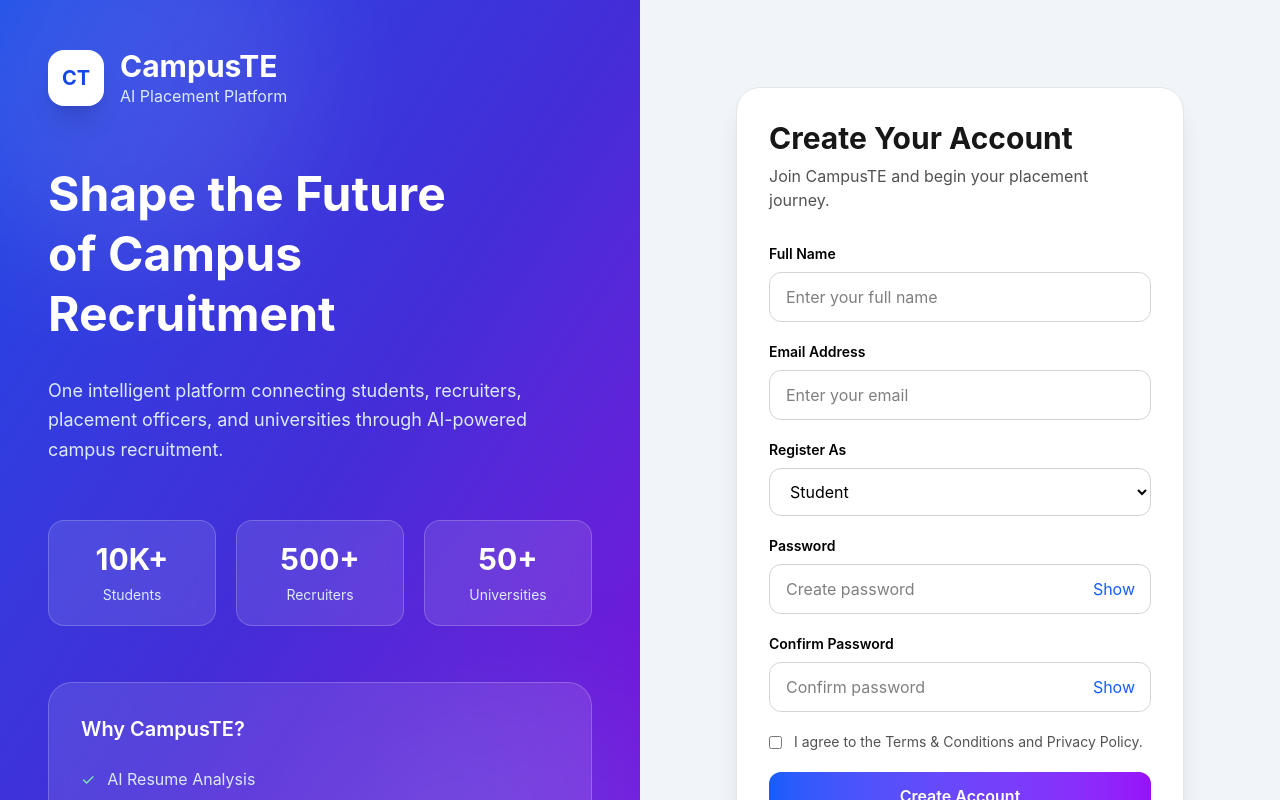
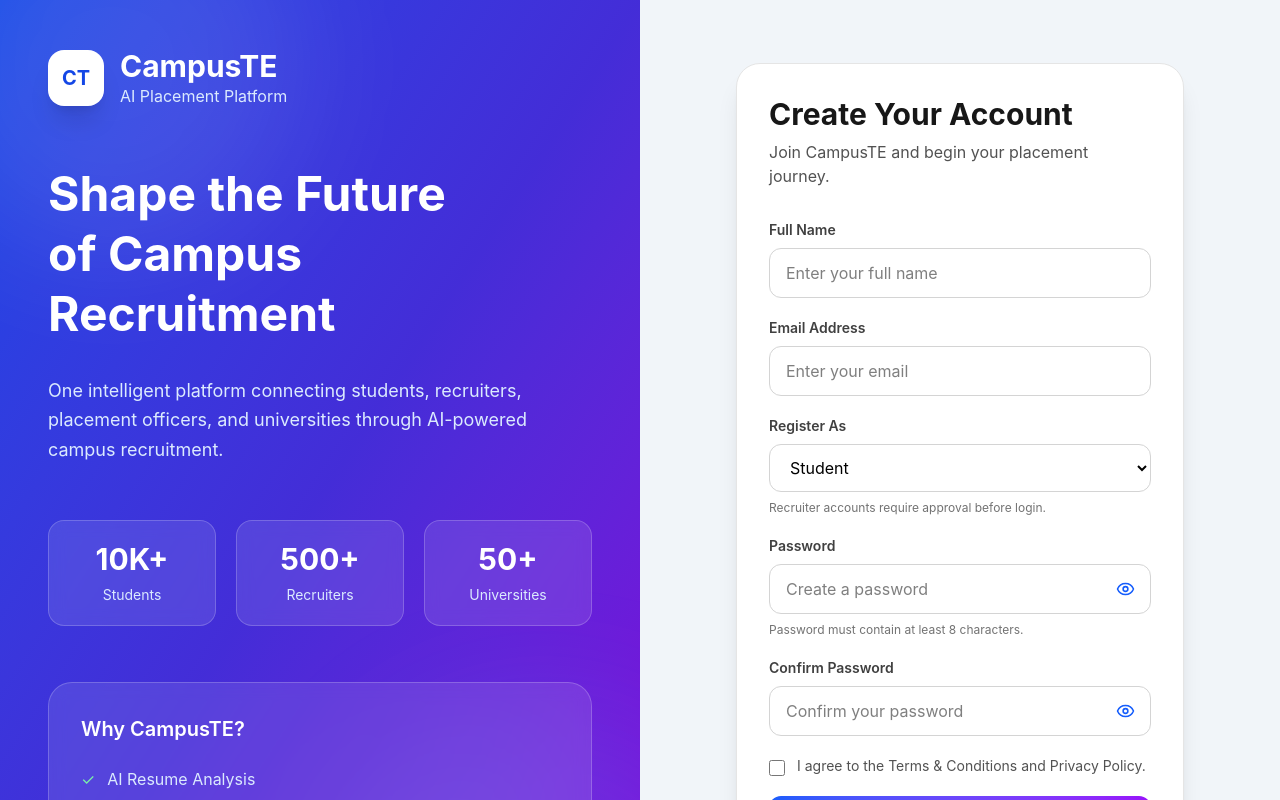
Before and after one commit to KarthigayanR-2005/CampusTE-Campus-Recruitment-System, a React (Vite) app: page /register in a window 1280 px wide. Shown: the top 800 px of the page. Built offline with nearby package versions, Linux system fonts and the light colour scheme.

Commit message:
Done the register and login for the student and recruiter page and stored in the database

```diff
--- a/src/components/auth/RegisterForm.jsx
+++ b/src/components/auth/RegisterForm.jsx
@@ -1,122 +1,445 @@
-import { Link } from "react-router-dom";
 import { useState } from "react";
+import {
+  CheckCircle2,
+  Eye,
+  EyeOff,
+  LoaderCircle,
+} from "lucide-react";
+import {
+  Link,
+  useNavigate,
+} from "react-router-dom";
+
+import { registerRequest } from "../../services/authService";
+
+const initialFormData = {
+  fullName: "",
+  email: "",
+  role: "student",
+  password: "",
+  confirmPassword: "",
+  acceptTerms: false,
+};
 
 function RegisterForm() {
-  const [showPassword, setShowPassword] = useState(false);
-  const [showConfirmPassword, setShowConfirmPassword] = useState(false);
+  const navigate = useNavigate();
+
+  const [formData, setFormData] =
+    useState(initialFormData);
+
+  const [showPassword, setShowPassword] =
+    useState(false);
+
+  const [
+    showConfirmPassword,
+    setShowConfirmPassword,
+  ] = useState(false);
+
+  const [errorMessage, setErrorMessage] =
+    useState("");
+
+  const [successMessage, setSuccessMessage] =
+    useState("");
+
+  const [isSubmitting, setIsSubmitting] =
+    useState(false);
+
+  const handleInputChange = (event) => {
+    const {
+      name,
+      value,
+      type,
+      checked,
+    } = event.target;
+
+    setFormData((previousData) => ({
+      ...previousData,
+      [name]:
+        type === "checkbox"
+          ? checked
+          : value,
+    }));
+
+    setErrorMessage("");
+    setSuccessMessage("");
+  };
+
+  const validateForm = () => {
+    const fullName = formData.fullName.trim();
+    const email = formData.email
+      .trim()
+      .toLowerCase();
+
+    if (!fullName) {
+      return "Please enter your full name.";
+    }
+
+    if (fullName.length < 2) {
+      return "Full name must contain at least 2 characters.";
+    }
+
+    if (fullName.length > 100) {
+      return "Full name cannot exceed 100 characters.";
+    }
+
+    if (!email) {
+      return "Please enter your email address.";
+    }
+
+    if (
+      !/^[^\s@]+@[^\s@]+\.[^\s@]+$/.test(email)
+    ) {
+      return "Please enter a valid email address.";
+    }
+
+    if (
+      !["student", "recruiter"].includes(
+        formData.role
+      )
+    ) {
+      return "Please select a valid registration role.";
+    }
+
+    if (!formData.password) {
+      return "Please enter a password.";
+    }
+
+    if (formData.password.length < 8) {
+      return "Password must contain at least 8 characters.";
+    }
+
+    const passwordByteLength =
+      new TextEncoder().encode(
+        formData.password
+      ).length;
+
+    if (passwordByteLength > 72) {
+      return "Password cannot exceed 72 bytes.";
+    }
+
+    if (
+      formData.password !==
+      formData.confirmPassword
+    ) {
+      return "Passwords do not match.";
+    }
+
+    if (!formData.acceptTerms) {
+      return "You must accept the Terms and Privacy Policy.";
+    }
+
+    return "";
+  };
+
+  const handleSubmit = async (event) => {
+    event.preventDefault();
+
+    const validationError =
+      validateForm();
+
+    if (validationError) {
+      setErrorMessage(validationError);
+      return;
+    }
+
+    setIsSubmitting(true);
+    setErrorMessage("");
+    setSuccessMessage("");
+
+    try {
+      const response =
+        await registerRequest({
+          fullName:
+            formData.fullName.trim(),
+          email: formData.email
+            .trim()
+            .toLowerCase(),
+          password: formData.password,
+          role: formData.role,
+        });
+
+      setSuccessMessage(response.message);
+      setFormData(initialFormData);
+
+      window.setTimeout(() => {
+        navigate("/login", {
+          replace: true,
+        });
+      }, 1800);
+    } catch (error) {
+      setErrorMessage(
+        error.message ||
+          "Unable to create the account."
+      );
+    } finally {
+      setIsSubmitting(false);
+    }
+  };
 
   return (
     <div className="rounded-3xl border border-neutral-200 bg-white p-8 shadow-xl">
-
       <div className="mb-8">
         <h1 className="text-3xl font-bold text-neutral-900">
           Create Your Account
         </h1>
 
         <p className="mt-2 text-neutral-600">
-          Join CampusTE and begin your placement journey.
+          Join CampusTE and begin your
+          placement journey.
         </p>
       </div>
 
-      <form className="space-y-5">
+      {errorMessage && (
+        <div
+          role="alert"
+          className="mb-6 rounded-xl border border-rose-200 bg-rose-50 px-4 py-3 text-sm font-semibold text-rose-700"
+        >
+          {errorMessage}
+        </div>
+      )}
 
+      {successMessage && (
+        <div
+          role="status"
+          className="mb-6 flex items-start gap-3 rounded-xl border border-emerald-200 bg-emerald-50 px-4 py-3 text-sm font-semibold text-emerald-700"
+        >
+          <CheckCircle2
+            size={19}
+            className="mt-0.5 shrink-0"
+          />
+
+          <div>
+            <p>{successMessage}</p>
+
+            <p className="mt-1 font-normal">
+              Redirecting you to the login
+              page...
+            </p>
+          </div>
+        </div>
+      )}
+
+      <form
+        className="space-y-5"
+        onSubmit={handleSubmit}
+      >
         <div>
-          <label className="mb-2 block text-sm font-semibold">
+          <label
+            htmlFor="fullName"
+            className="mb-2 block text-sm font-semibold text-neutral-700"
+          >
             Full Name
           </label>
 
           <input
+            id="fullName"
+            name="fullName"
             type="text"
+            value={formData.fullName}
+            onChange={handleInputChange}
             placeholder="Enter your full name"
-            className="w-full rounded-xl border border-neutral-300 px-4 py-3 outline-none focus:border-blue-600 focus:ring-4 focus:ring-blue-100"
+            autoComplete="name"
+            disabled={isSubmitting}
+            className="w-full rounded-xl border border-neutral-300 px-4 py-3 outline-none transition focus:border-blue-600 focus:ring-4 focus:ring-blue-100 disabled:cursor-not-allowed disabled:bg-neutral-100"
           />
         </div>
 
         <div>
-          <label className="mb-2 block text-sm font-semibold">
+          <label
+            htmlFor="email"
+            className="mb-2 block text-sm font-semibold text-neutral-700"
+          >
             Email Address
           </label>
 
           <input
+            id="email"
+            name="email"
             type="email"
+            value={formData.email}
+            onChange={handleInputChange}
             placeholder="Enter your email"
-            className="w-full rounded-xl border border-neutral-300 px-4 py-3 outline-none focus:border-blue-600 focus:ring-4 focus:ring-blue-100"
+            autoComplete="email"
+            disabled={isSubmitting}
+            className="w-full rounded-xl border border-neutral-300 px-4 py-3 outline-none transition focus:border-blue-600 focus:ring-4 focus:ring-blue-100 disabled:cursor-not-allowed disabled:bg-neutral-100"
           />
         </div>
 
         <div>
-          <label className="mb-2 block text-sm font-semibold">
+          <label
+            htmlFor="role"
+            className="mb-2 block text-sm font-semibold text-neutral-700"
+          >
             Register As
           </label>
 
           <select
-            className="w-full rounded-xl border border-neutral-300 px-4 py-3 outline-none focus:border-blue-600 focus:ring-4 focus:ring-blue-100"
+            id="role"
+            name="role"
+            value={formData.role}
+            onChange={handleInputChange}
+            disabled={isSubmitting}
+            className="w-full rounded-xl border border-neutral-300 bg-white px-4 py-3 outline-none transition focus:border-blue-600 focus:ring-4 focus:ring-blue-100 disabled:cursor-not-allowed disabled:bg-neutral-100"
           >
-            <option>Student</option>
-            <option>Recruiter</option>
-            <option>Placement Officer</option>
+            <option value="student">
+              Student
+            </option>
+
+            <option value="recruiter">
+              Recruiter
+            </option>
           </select>
+
+          <p className="mt-2 text-xs text-neutral-500">
+            Recruiter accounts require
+            approval before login.
+          </p>
         </div>
 
         <div>
-          <label className="mb-2 block text-sm font-semibold">
+          <label
+            htmlFor="password"
+            className="mb-2 block text-sm font-semibold text-neutral-700"
+          >
             Password
           </label>
 
           <div className="relative">
             <input
-              type={showPassword ? "text" : "password"}
-              placeholder="Create password"
-              className="w-full rounded-xl border border-neutral-300 px-4 py-3 pr-14 outline-none focus:border-blue-600 focus:ring-4 focus:ring-blue-100"
+              id="password"
+              name="password"
+              type={
+                showPassword
+                  ? "text"
+                  : "password"
+              }
+              value={formData.password}
+              onChange={handleInputChange}
+              placeholder="Create a password"
+              autoComplete="new-password"
+              disabled={isSubmitting}
+              className="w-full rounded-xl border border-neutral-300 px-4 py-3 pr-14 outline-none transition focus:border-blue-600 focus:ring-4 focus:ring-blue-100 disabled:cursor-not-allowed disabled:bg-neutral-100"
             />
 
             <button
               type="button"
-              onClick={() => setShowPassword(!showPassword)}
-              className="absolute right-4 top-1/2 -translate-y-1/2 text-blue-600"
+              onClick={() =>
+                setShowPassword(
+                  (previousValue) =>
+                    !previousValue
+                )
+              }
+              disabled={isSubmitting}
+              className="absolute right-4 top-1/2 -translate-y-1/2 text-blue-600 transition hover:text-purple-600 disabled:opacity-50"
+              aria-label={
+                showPassword
+                  ? "Hide password"
+                  : "Show password"
+              }
             >
-              {showPassword ? "Hide" : "Show"}
+              {showPassword ? (
+                <EyeOff size={19} />
+              ) : (
+                <Eye size={19} />
+              )}
             </button>
           </div>
+
+          <p className="mt-2 text-xs text-neutral-500">
+            Password must contain at least
+            8 characters.
+          </p>
         </div>
 
         <div>
-          <label className="mb-2 block text-sm font-semibold">
+          <label
+            htmlFor="confirmPassword"
+            className="mb-2 block text-sm font-semibold text-neutral-700"
+          >
             Confirm Password
           </label>
 
           <div className="relative">
             <input
-              type={showConfirmPassword ? "text" : "password"}
-              placeholder="Confirm password"
-              className="w-full rounded-xl border border-neutral-300 px-4 py-3 pr-14 outline-none focus:border-blue-600 focus:ring-4 focus:ring-blue-100"
+              id="confirmPassword"
+              name="confirmPassword"
+              type={
+                showConfirmPassword
+                  ? "text"
+                  : "password"
+              }
+              value={
+                formData.confirmPassword
+              }
+              onChange={handleInputChange}
+              placeholder="Confirm your password"
+              autoComplete="new-password"
+              disabled={isSubmitting}
+              className="w-full rounded-xl border border-neutral-300 px-4 py-3 pr-14 outline-none transition focus:border-blue-600 focus:ring-4 focus:ring-blue-100 disabled:cursor-not-allowed disabled:bg-neutral-100"
             />
 
             <button
               type="button"
               onClick={() =>
-                setShowConfirmPassword(!showConfirmPassword)
+                setShowConfirmPassword(
+                  (previousValue) =>
+                    !previousValue
+                )
               }
-              className="absolute right-4 top-1/2 -translate-y-1/2 text-blue-600"
+              disabled={isSubmitting}
+              className="absolute right-4 top-1/2 -translate-y-1/2 text-blue-600 transition hover:text-purple-600 disabled:opacity-50"
+              aria-label={
+                showConfirmPassword
+                  ? "Hide confirmed password"
+                  : "Show confirmed password"
+              }
             >
-              {showConfirmPassword ? "Hide" : "Show"}
+              {showConfirmPassword ? (
+                <EyeOff size={19} />
+              ) : (
+                <Eye size={19} />
+              )}
             </button>
           </div>
         </div>
 
         <label className="flex items-start gap-3 text-sm text-neutral-600">
-          <input type="checkbox" className="mt-1" />
+          <input
+            type="checkbox"
+            name="acceptTerms"
+            checked={
+              formData.acceptTerms
+            }
+            onChange={handleInputChange}
+            disabled={isSubmitting}
+            className="mt-1 h-4 w-4 rounded border-neutral-300 text-blue-600 focus:ring-blue-500"
+          />
 
-          I agree to the Terms & Conditions and Privacy Policy.
+          <span>
+            I agree to the Terms &amp;
+            Conditions and Privacy Policy.
+          </span>
         </label>
 
         <button
           type="submit"
-          className="w-full rounded-xl bg-gradient-to-r from-blue-600 to-purple-600 py-3 font-semibold text-white transition hover:scale-[1.02]"
+          disabled={
+            isSubmitting ||
+            Boolean(successMessage)
+          }
+          className="flex w-full items-center justify-center gap-2 rounded-xl bg-gradient-to-r from-blue-600 to-purple-600 py-3 font-semibold text-white transition hover:scale-[1.02] hover:shadow-lg disabled:cursor-not-allowed disabled:opacity-60 disabled:hover:scale-100"
         >
-          Create Account
+          {isSubmitting && (
+            <LoaderCircle
+              size={19}
+              className="animate-spin"
+            />
+          )}
+
+          {isSubmitting
+            ? "Creating Account..."
+            : "Create Account"}
         </button>
-
       </form>
 
       <p className="mt-8 text-center text-sm text-neutral-600">
@@ -129,7 +452,6 @@ function RegisterForm() {
           Sign In
         </Link>
       </p>
-
     </div>
   );
 }
```
Also changed, not shown: src/services/authService.js (+18 -3 lines).
